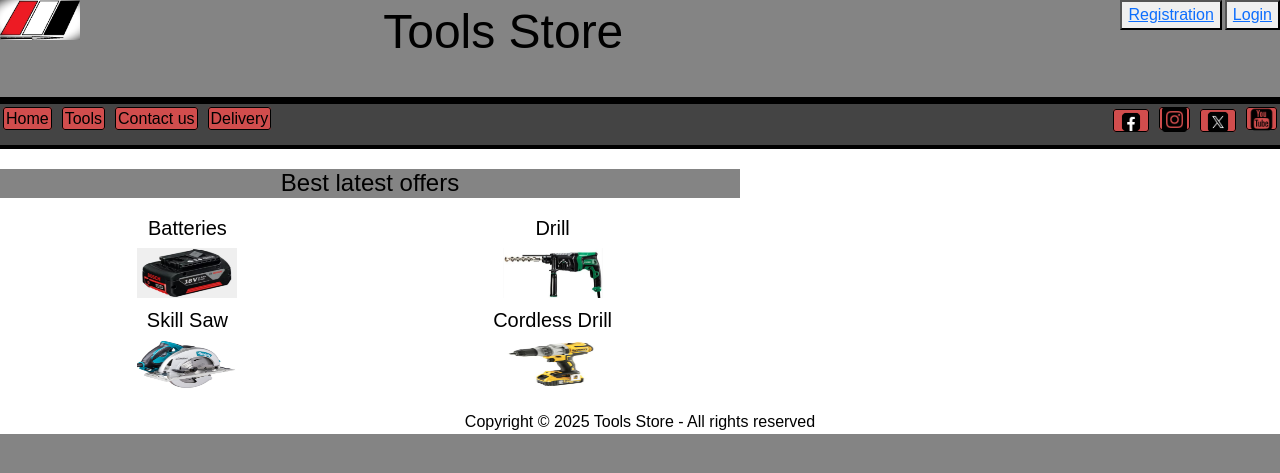
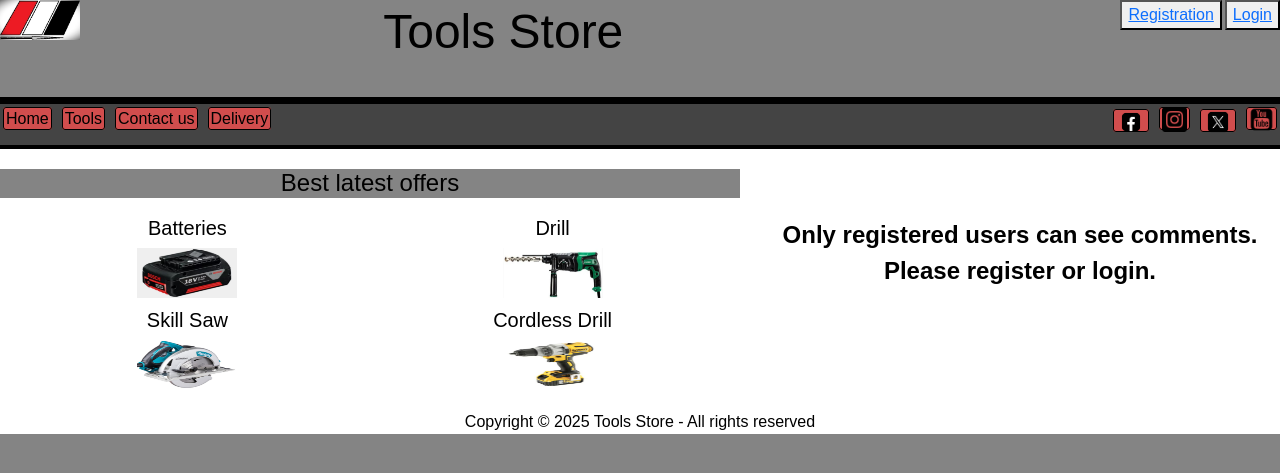
Before and after one commit to DimDeveloper18/Frameworks-Assignment1, a Django app: page /comments_view/ in a window 1280 px wide. Shown: the top 473 px of the page. Run offline with Django 5.2, Linux system fonts and the light colour scheme.

Commit message:
Comments section 'else' statement template added with 'ul' and 'li' elements for message to unreg. users. Bootstrap styling also added to 'ul' element.

```diff
--- a/tools_store/products_store/templates/products_store/comments_page.html
+++ b/tools_store/products_store/templates/products_store/comments_page.html
@@ -1,7 +1,7 @@
 {% extends 'products_store/base.html' %}
 {% load static %}
 {% block main %}
-        {% if user.is_authenticated %}
+   {% if user.is_authenticated %}
         <section id="comresult">
                 <h3>Comments</h3>
                 {% for comment in comments %}
@@ -14,6 +14,11 @@
                             <li class="fs-6"> Date: {{ comment.commented_date }} </li>
                     </ul>
                 {% endfor %}
+    {% else %}
+        <ul class="list-unstyled fs-4 fw-bold">
+                <li>Only registered users can see comments.</li>
+                <li>Please register or login.</li>
+        </ul>
         </section>
-        {% endif %}
+   {% endif %}
 {% endblock main %}
```
